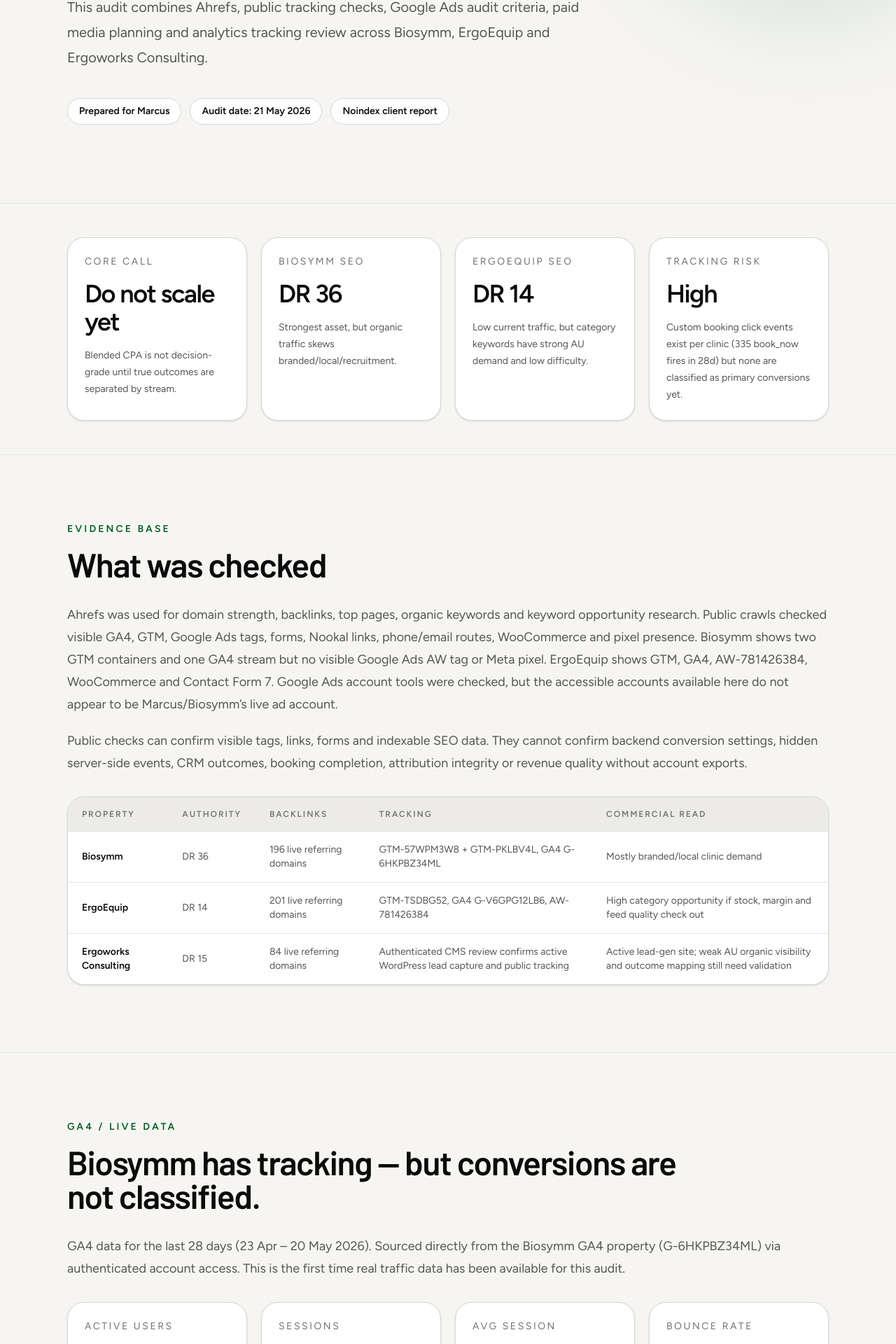
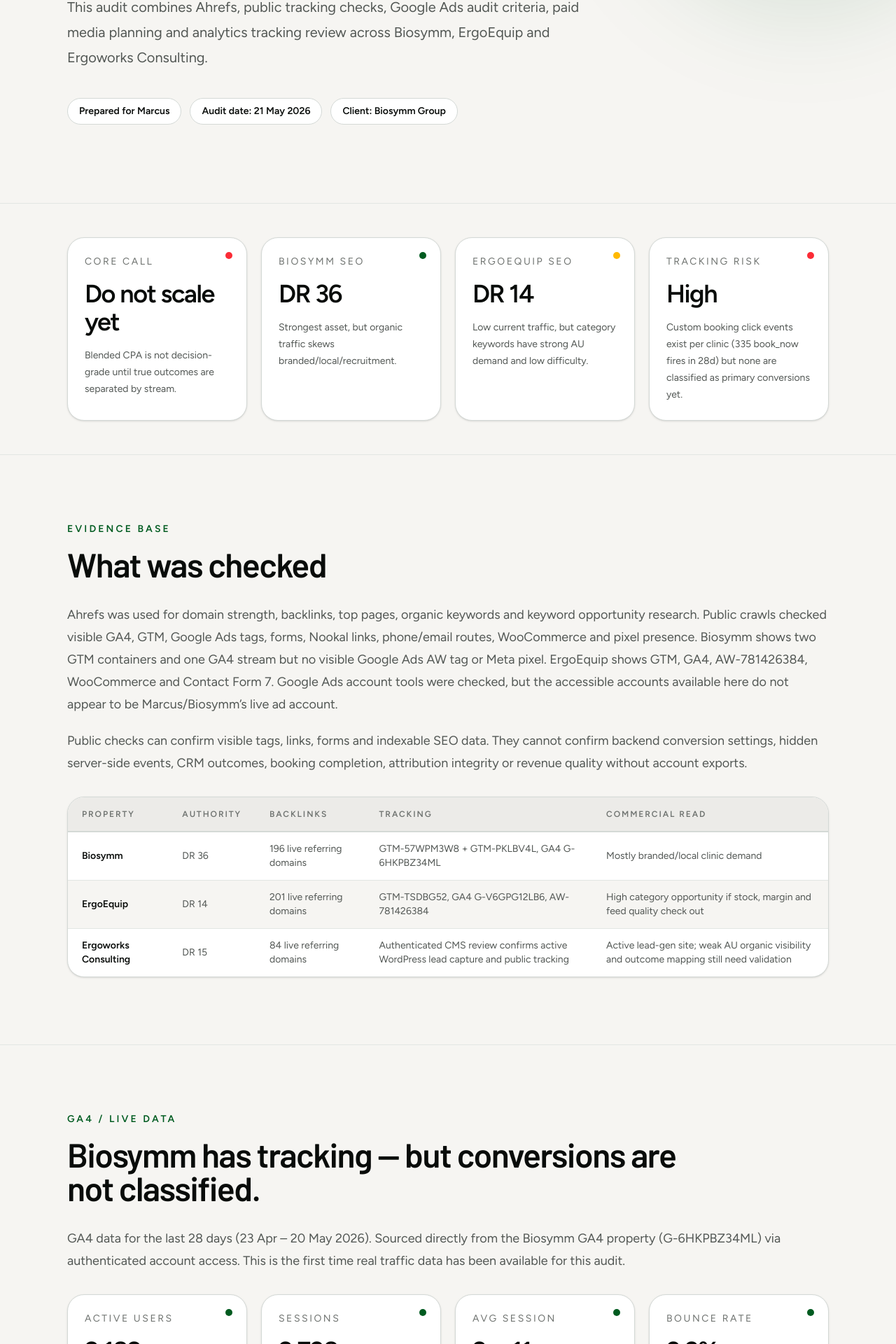
Before and after one commit to amirariff91/marcuscaporaso, a Next.js app: page /biosymm in a window 1280 px wide. Shown: the part 359-2279 px from the top of the page at 70% size. Built offline with nearby package versions, Linux system fonts and the light colour scheme; no server answers.

Commit message:
Polish Biosymm report for client meeting - status dots, zebra tables, readable events, numbered checklist

```diff
--- a/src/app/biosymm/page.tsx
+++ b/src/app/biosymm/page.tsx
@@ -212,7 +212,7 @@
 function Section({ eyebrow, title, children }: { eyebrow?: string; title: string; children: React.ReactNode }) {
   return (
     <section className="border-t border-border-subtle py-16 md:py-24">
-      <div className="mx-auto max-w-6xl px-5 md:px-8">
+      <div className="relative mx-auto max-w-6xl px-5 md:px-8">
         {eyebrow ? <p className="mb-4 text-sm font-semibold uppercase tracking-[0.22em] text-cta">{eyebrow}</p> : null}
         <h2 className="max-w-4xl text-3xl font-semibold tracking-[-0.03em] text-fg md:text-5xl">{title}</h2>
         <div className="mt-8 text-base leading-8 text-muted md:text-lg">{children}</div>
@@ -225,15 +225,15 @@
   return (
     <div className="mt-8 overflow-hidden rounded-3xl border border-border bg-white shadow-sm">
       <div className="overflow-x-auto">
-        <table className="min-w-full divide-y divide-border-subtle text-left text-sm">
+        <table className="min-w-full divide-y divide-border text-left text-sm">
           <thead className="bg-bg-raised text-xs uppercase tracking-[0.16em] text-muted-2">
-            <tr>{headers.map((header) => <th key={header} className="px-5 py-4 font-semibold">{header}</th>)}</tr>
+            <tr className="border-b-2 border-border">{headers.map((header) => <th key={header} className="px-5 py-4 font-semibold">{header}</th>)}</tr>
           </thead>
           <tbody className="divide-y divide-border-subtle text-muted">
-            {rows.map((row) => (
-              <tr key={row.join("-")}>
+            {rows.map((row, rowIndex) => (
+              <tr key={row.join("-")} style={rowIndex % 2 !== 0 ? { backgroundColor: "oklch(97% 0.004 80)" } : {}}>
                 {row.map((cell, index) => (
-                  <td key={`${cell}-${index}`} className={index === 0 ? "px-5 py-4 font-semibold text-fg" : "px-5 py-4"}>{cell}</td>
+                  <td key={`${cell}-${index}`} className={index === 0 ? "px-5 py-3.5 font-semibold text-fg" : "px-5 py-3.5"}>{cell}</td>
                 ))}
               </tr>
             ))}
@@ -244,9 +244,11 @@
   );
 }
 
-function MetricCard({ label, value, note }: { label: string; value: string; note: string }) {
+function MetricCard({ label, value, note, status }: { label: string; value: string; note: string; status?: "good" | "warning" | "critical" | "neutral" }) {
+  const dot = status === "critical" ? "bg-red-500" : status === "warning" ? "bg-amber-400" : status === "good" ? "bg-cta" : null;
   return (
-    <div className="rounded-3xl border border-border bg-white p-6 shadow-sm">
+    <div className="relative rounded-3xl border border-border bg-white p-6 shadow-sm">
+      {dot && <span className={`absolute right-5 top-5 h-2.5 w-2.5 rounded-full ${dot}`} />}
       <p className="text-sm uppercase tracking-[0.18em] text-muted-2">{label}</p>
       <p className="mt-4 text-4xl font-semibold tracking-[-0.04em] text-fg">{value}</p>
       <p className="mt-4 text-sm leading-6 text-muted">{note}</p>
@@ -257,6 +259,7 @@
 function FindingCard({ title, children }: { title: string; children: React.ReactNode }) {
   return (
     <div className="rounded-3xl border border-border bg-white p-6 shadow-sm">
+      <div className="mb-4 h-0.5 w-8 rounded-full bg-cta" />
       <h3 className="text-xl font-semibold tracking-[-0.02em] text-fg">{title}</h3>
       <div className="mt-4 text-sm leading-7 text-muted">{children}</div>
     </div>
@@ -277,17 +280,17 @@
           <div className="mt-10 flex flex-wrap gap-3 text-sm font-semibold text-fg">
             <span className="rounded-full border border-border bg-white px-4 py-2">Prepared for Marcus</span>
             <span className="rounded-full border border-border bg-white px-4 py-2">Audit date: {auditDate}</span>
-            <span className="rounded-full border border-border bg-white px-4 py-2">Noindex client report</span>
+            <span className="rounded-full border border-border bg-white px-4 py-2">Client: Biosymm Group</span>
           </div>
         </div>
       </section>
 
       <section className="py-12">
         <div className="mx-auto grid max-w-6xl gap-5 px-5 md:grid-cols-4 md:px-8">
-          <MetricCard label="Core call" value="Do not scale yet" note="Blended CPA is not decision-grade until true outcomes are separated by stream." />
-          <MetricCard label="Biosymm SEO" value="DR 36" note="Strongest asset, but organic traffic skews branded/local/recruitment." />
-          <MetricCard label="ErgoEquip SEO" value="DR 14" note="Low current traffic, but category keywords have strong AU demand and low difficulty." />
-          <MetricCard label="Tracking risk" value="High" note="Custom booking click events exist per clinic (335 book_now fires in 28d) but none are classified as primary conversions yet." />
+          <MetricCard label="Core call" value="Do not scale yet" note="Blended CPA is not decision-grade until true outcomes are separated by stream." status="critical" />
+          <MetricCard label="Biosymm SEO" value="DR 36" note="Strongest asset, but organic traffic skews branded/local/recruitment." status="good" />
+          <MetricCard label="ErgoEquip SEO" value="DR 14" note="Low current traffic, but category keywords have strong AU demand and low difficulty." status="warning" />
+          <MetricCard label="Tracking risk" value="High" note="Custom booking click events exist per clinic (335 book_now fires in 28d) but none are classified as primary conversions yet." status="critical" />
         </div>
       </section>
 
@@ -306,10 +309,10 @@
           GA4 data for the last 28 days (23 Apr – 20 May 2026). Sourced directly from the Biosymm GA4 property (G-6HKPBZ34ML) via authenticated account access. This is the first time real traffic data has been available for this audit.
         </p>
         <div className="mt-8 grid gap-5 md:grid-cols-4">
-          <MetricCard label="Active users" value="2,182" note="Last 28 days" />
-          <MetricCard label="Sessions" value="2,798" note="Across all channels" />
-          <MetricCard label="Avg session" value="2m 11s" note="Site is engaging once users land" />
-          <MetricCard label="Bounce rate" value="9.9%" note="Low — users are exploring the site" />
+          <MetricCard label="Active users" value="2,182" note="Last 28 days" status="good" />
+          <MetricCard label="Sessions" value="2,798" note="Across all channels" status="good" />
+          <MetricCard label="Avg session" value="2m 11s" note="Site is engaging once users land" status="good" />
+          <MetricCard label="Bounce rate" value="9.9%" note="Low — users are exploring the site" status="good" />
         </div>
         <DataTable
           headers={["Channel", "Sessions", "Users", "Avg Session", "Bounce Rate"]}
@@ -325,19 +328,19 @@
         <DataTable
           headers={["Commercial event", "Fires (28d)", "Users"]}
           rows={[
-            ["book_now_button_click_sr", "335", "154"],
-            ["phone_click_sr", "184", "137"],
-            ["book_now_moranbah_sr", "85", "58"],
-            ["form_start", "41", "36"],
-            ["book_now_roxby_downs_sr", "34", "22"],
-            ["form_submit", "31", "21"],
-            ["book_now_emerald_sr", "30", "23"],
-            ["book_now_blackwater_sr", "17", "9"],
-            ["book_now_mackay_nb_sr", "14", "12"],
-            ["contact_us_sr", "13", "12"],
-            ["email_click_sr", "13", "13"],
-            ["book_now_bunbury_sr", "3", "3"],
-            ["book_now_ooralea_sr", "3", "3"],
+            ["Book Now — main CTA", "335", "154"],
+            ["Phone click", "184", "137"],
+            ["Book → Moranbah", "85", "58"],
+            ["Form started", "41", "36"],
+            ["Book → Roxby Downs", "34", "22"],
+            ["Form submitted", "31", "21"],
+            ["Book → Emerald", "30", "23"],
+            ["Book → Blackwater", "17", "9"],
+            ["Book → Mackay", "14", "12"],
+            ["Contact Us click", "13", "12"],
+            ["Email click", "13", "13"],
+            ["Book → Bunbury", "3", "3"],
+            ["Book → Ooralea", "3", "3"],
           ]}
         />
         <div className="mt-8 grid gap-5 md:grid-cols-3">
@@ -386,7 +389,7 @@
         </div>
         <div className="mt-8 rounded-3xl border border-border bg-white p-6 shadow-sm">
           <ol className="grid gap-4 text-base leading-7 text-muted md:grid-cols-2">
-            {seoExecution.map((item) => <li key={item} className="flex gap-3"><span className="mt-1 h-2 w-2 shrink-0 rounded-full bg-cta" /> <span>{item}</span></li>)}
+            {seoExecution.map((item, idx) => <li key={item} className="flex gap-3 items-start"><span className="flex h-6 w-6 shrink-0 items-center justify-center rounded-full bg-cta text-white text-xs font-bold mt-0.5">{idx + 1}</span> <span>{item}</span></li>)}
           </ol>
         </div>
       </Section>
@@ -448,14 +451,14 @@
       <Section eyebrow="Week 2 execution" title="The practical checklist for Marcus">
         <div className="rounded-3xl border border-border bg-white p-6 shadow-sm">
           <ol className="grid gap-4 text-base leading-7 text-muted md:grid-cols-2">
-            {weekTwo.map((item) => <li key={item} className="flex gap-3"><span className="mt-1 h-2 w-2 shrink-0 rounded-full bg-cta" /> <span>{item}</span></li>)}
+            {weekTwo.map((item, idx) => <li key={item} className="flex gap-3 items-start"><span className="flex h-6 w-6 shrink-0 items-center justify-center rounded-full bg-cta text-white text-xs font-bold mt-0.5">{idx + 1}</span><span>{item}</span></li>)}
           </ol>
         </div>
       </Section>
 
       <Section eyebrow="Bottom line" title="One job this week: make CPA commercial, not cosmetic.">
         <div className="rounded-[2rem] bg-fg p-8 text-bg md:p-10">
-          <p className="max-w-4xl text-2xl font-semibold leading-9 tracking-[-0.02em] md:text-4xl md:leading-[1.15]">
+          <p className="max-w-4xl text-3xl font-semibold leading-[1.2] tracking-[-0.02em] md:text-5xl md:leading-[1.1]">
             Build the conversion truth map and lead routing map first. Then demote micro-actions so reported CPA reflects completed bookings, qualified leads, ecommerce purchases, opportunities and revenue — not clicks that merely look busy.
           </p>
         </div>
```
